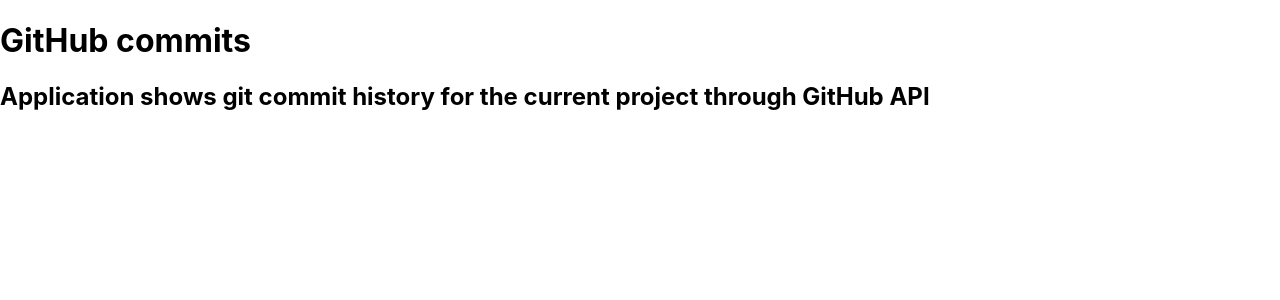
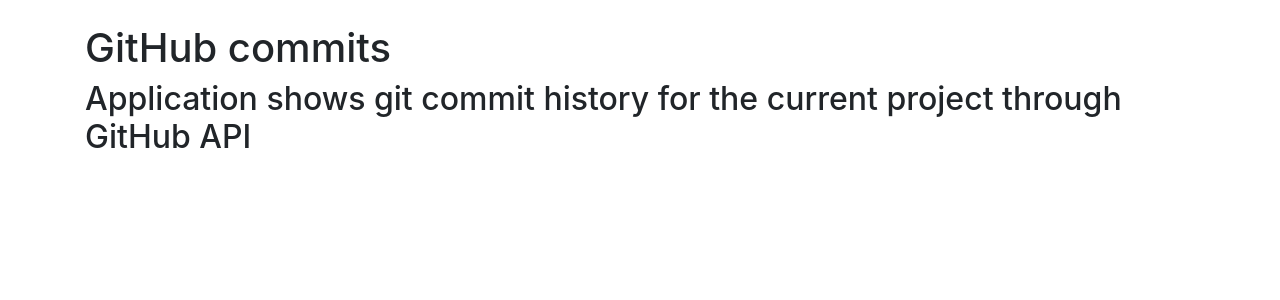
Before and after one commit to fomazov/github-commits, a React (Create React App) app: page / in a window 1280 px wide. Shown: the top 300 px of the page. Built offline with nearby package versions, Linux system fonts and the light colour scheme.

Commit message:
Added bootstrap and ability to work with SASS

```diff
--- a/package.json
+++ b/package.json
@@ -3,6 +3,8 @@
   "version": "0.1.0",
   "private": true,
   "dependencies": {
+    "bootstrap": "^4.5.3",
+    "node-sass": "^4.14.1",
     "react": "^17.0.1",
     "react-dom": "^17.0.1",
     "react-scripts": "4.0.0"
--- a/src/App.js
+++ b/src/App.js
@@ -1,6 +1,6 @@
 function App() {
   return (
-    <div className="container">
+    <div className="container pt-4">
       <h1>GitHub commits</h1>
       <h2>
         Application shows git commit history for the current project through
--- a/src/index.js
+++ b/src/index.js
@@ -1,6 +1,6 @@
 import React from 'react'
 import ReactDOM from 'react-dom'
-import './index.css'
+import './index.scss'
 import App from './App'
 
 ReactDOM.render(
--- a/src/index.css
+++ b/src/index.scss
@@ -1,3 +1,5 @@
+@import '~bootstrap/scss/bootstrap';
+
 body {
   margin: 0;
   font-family: -apple-system, BlinkMacSystemFont, 'Segoe UI', 'Roboto', 'Oxygen',
```
Also changed, not shown: 2 other files (tests, documents, lock files or other folders).
